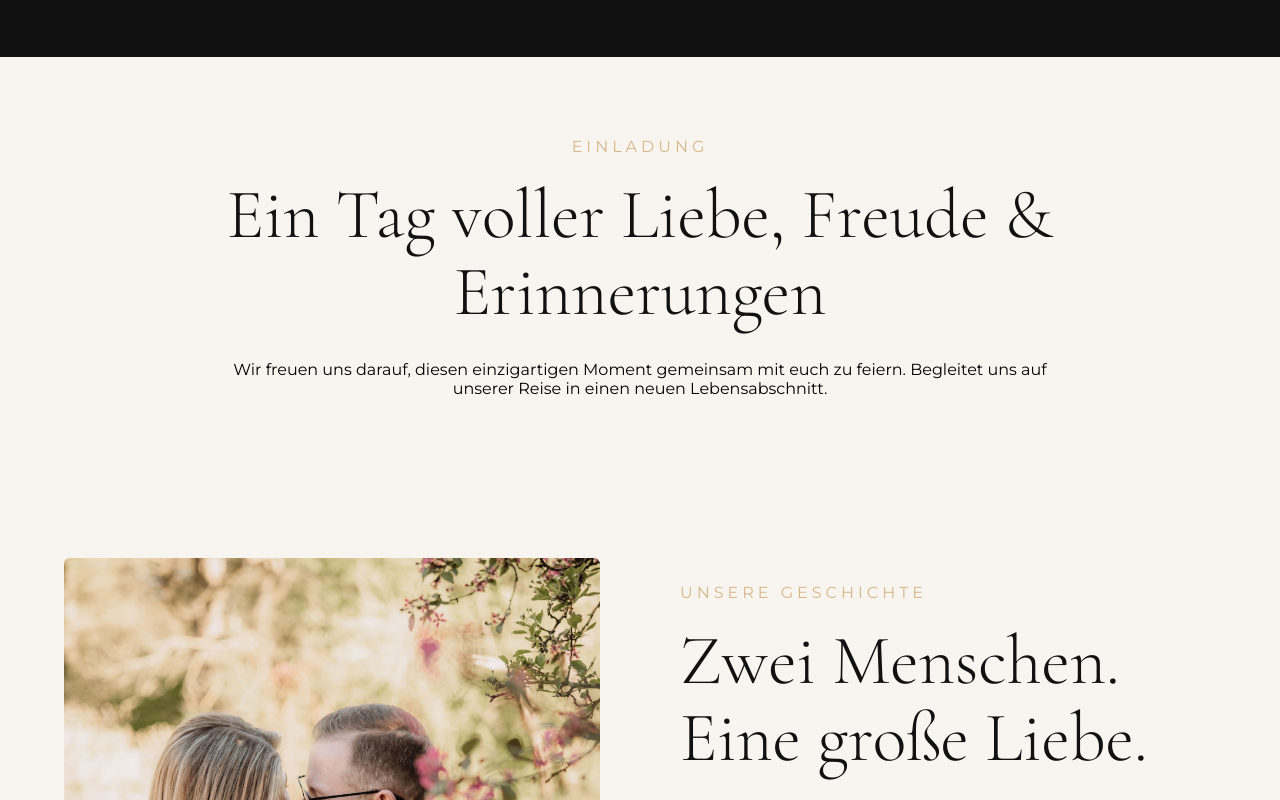
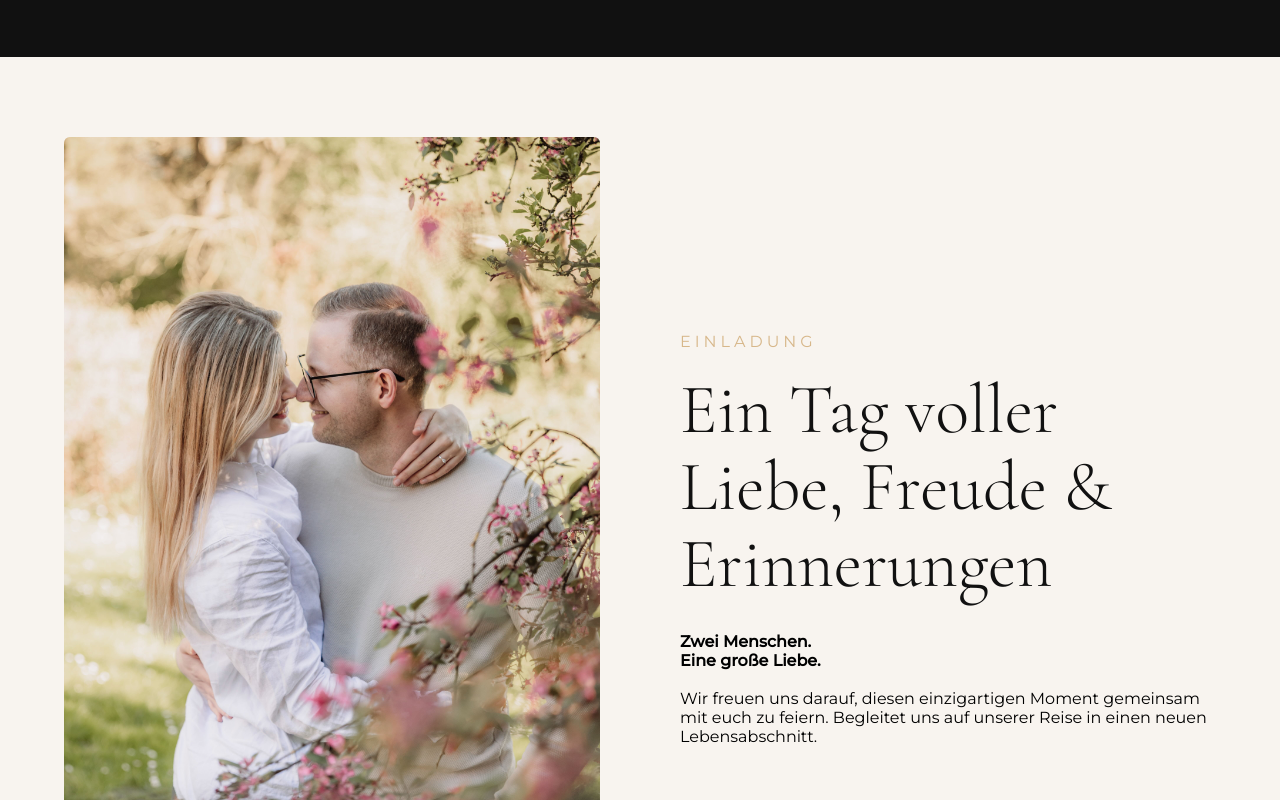
Before and after one commit to HugoKoop/marriage, a plain HTML site: page index.html in a window 1280 px wide. Shown: the part 1160-1960 px from the top of the page. Drawn offline with nearby package versions, Linux system fonts and the light colour scheme.

Commit message:
Aktualisierung

```diff
--- a/index.html
+++ b/index.html
@@ -27,7 +27,7 @@
       </div>
 
       <ul>
-        <li><a href="#story">Geschichte</a></li>
+        <li><a href="#story">Willkommen</a></li>
         <li><a href="#details">Details</a></li>
         <li><a href="#timeline">Ablauf</a></li>
         <li><a href="#gallery">Galerie</a></li>
@@ -96,7 +96,7 @@
 
   </section>
 
-  <!-- WELCOME -->
+  <!-- WELCOME
 
   <section class="section welcome reveal" id="welcome">
 
@@ -131,7 +131,21 @@
 
       <div class="story-text reveal-right">
 
-        <p class="small-title">UNSERE GESCHICHTE</p>
+        <p class="small-title">EINLADUNG</p>
+
+        <h2>
+          Ein Tag voller Liebe, Freude & Erinnerungen
+        </h2>
+
+        <p>
+          <b>Zwei Menschen.<br/>Eine große Liebe.</b><br/><br/>
+          Wir freuen uns darauf,
+          diesen einzigartigen Moment gemeinsam mit euch zu feiern.
+          Begleitet uns auf unserer Reise
+          in einen neuen Lebensabschnitt.
+        </p>
+
+        <!--
 
         <h2>
           Zwei Menschen.
@@ -144,6 +158,8 @@
           Lorem ipsum dolor sit amet, consetetur sadipscing elitr, sed diam nonumy eirmod tempor invidunt ut labore et dolore magna aliquyam erat, sed diam voluptua. At vero eos et accusam et justo duo dolores et ea rebum. Stet clita kasd gubergren, no sea takimata sanctus est Lorem ipsum dolor sit amet. Lorem ipsum dolor sit amet, consetetur sadipscing elitr, sed diam nonumy eirmod tempor invidunt ut labore et dolore magna aliquyam erat, sed diam voluptua. At vero eos et accusam et justo duo dolores et ea rebum. Stet clita kasd gubergren, no sea takimata sanctus est Lorem ipsum dolor sit amet.<br/><br/>
           Lorem ipsum dolor sit amet, consetetur sadipscing elitr, sed diam nonumy eirmod tempor invidunt ut labore et dolore magna aliquyam erat, sed diam voluptua. At vero eos et accusam et justo duo dolores et ea rebum. Stet clita kasd gubergren, no sea takimata sanctus est Lorem ipsum dolor sit amet. Lorem ipsum dolor sit amet, consetetur sadipscing elitr, sed diam nonumy eirmod tempor invidunt ut labore et dolore magna aliquyam erat, sed diam voluptua. At vero eos et accusam et justo duo dolores et ea rebum. Stet clita kasd gubergren, no sea takimata sanctus est Lorem ipsum dolor sit amet.
         </p>
+
+        -->
 
       </div>
 
--- a/style.css
+++ b/style.css
@@ -53,7 +53,7 @@ h1,h2,h3{
 }
 
 h2{
-  font-size:70px;
+  font-size:clamp(42px, 7vw, 70px);
   line-height:1.1;
   margin-bottom:30px;
   color:var(--dark);
@@ -134,7 +134,7 @@ h2{
 }
 
 .hero h1{
-  font-size:120px;
+  font-size:clamp(64px, 10vw, 120px);
   line-height:1;
 }
 
@@ -406,14 +406,6 @@ footer a:hover{
 
 @media(max-width:900px){
 
-  .hero h1{
-    font-size:70px;
-  }
-
-  h2{
-    font-size:48px;
-  }
-
   .story-grid,
   .cards,
   .gallery{
```
